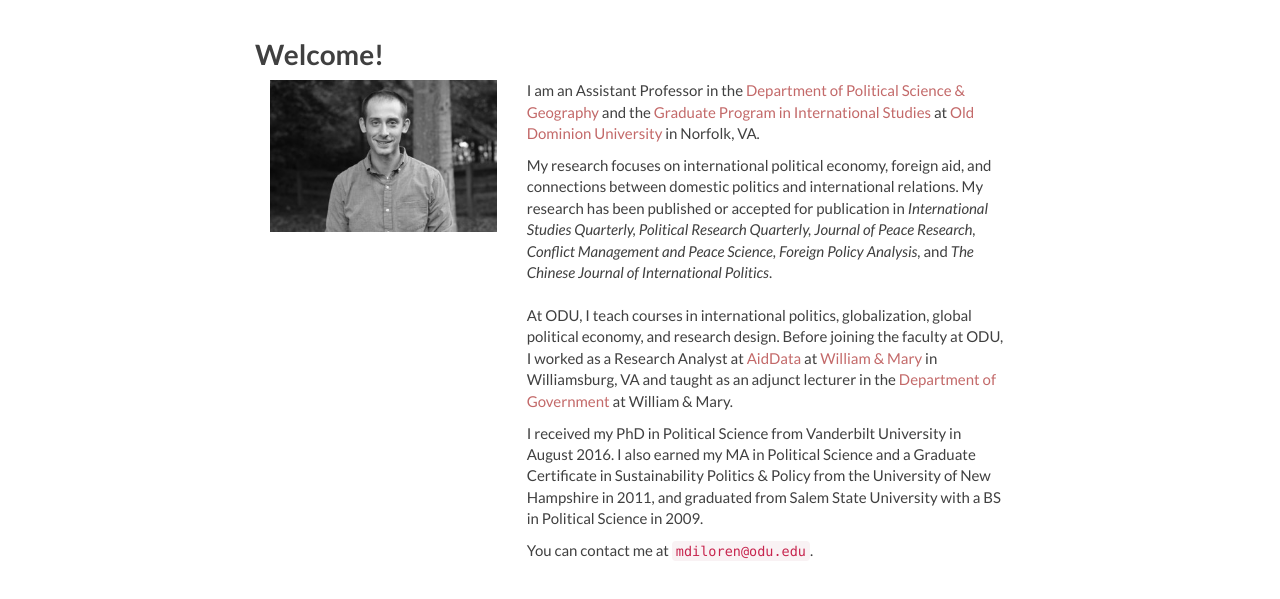
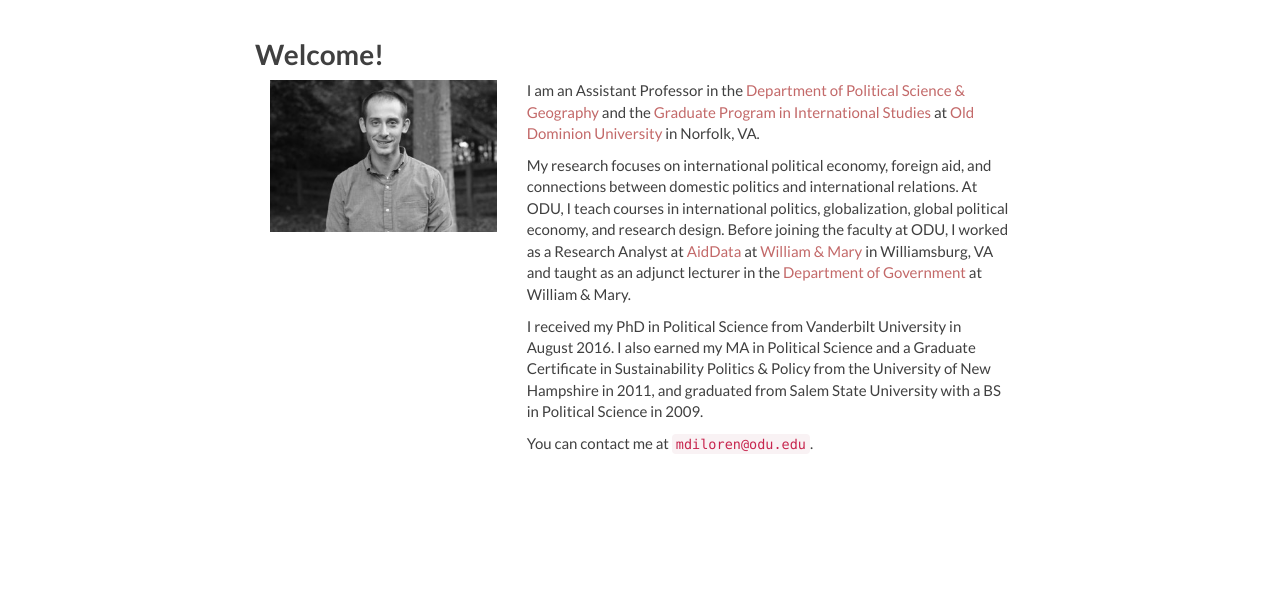
Before and after one commit to mdilorenzo/mdilorenzo.github.io, a plain HTML site: page index.html in a window 1280 px wide. Shown: the part 63-662 px from the top of the page. Drawn offline with nearby package versions, Linux system fonts and the light colour scheme.

Commit message:
Update index

```diff
--- a/index.html
+++ b/index.html
@@ -85,10 +85,7 @@ class="active"
 <p> I am an Assistant Professor in the <a href="https://www.odu.edu/pols-geog">Department of Political Science & Geography</a> and the <a href="https://www.odu.edu/gpis">Graduate Program in International Studies</a> at <a href="http://www.odu.edu">Old Dominion University</a> in Norfolk, VA.</p>
 
 
-<p>My research focuses on international political economy, foreign aid, and connections between domestic politics and international relations. My research has been published or accepted for publication in <i>International Studies Quarterly, Political Research Quarterly, Journal of Peace Research, Conflict Management and Peace Science, Foreign Policy Analysis,</i> and <i>The Chinese Journal of International Politics</i>.
-
-	<br><br>At ODU, I teach courses in international politics, globalization, global political economy, and research design. Before joining the faculty at ODU, I worked as a Research Analyst at <a href="http://www.aiddata.org">AidData</a> at <a href="http://www.wm.edu">William & Mary</a> in Williamsburg, VA and taught as an adjunct lecturer in the <a href="http://www.wm.edu/as/government/">Department of Government</a> at William & Mary.</p>
-
+<p>My research focuses on international political economy, foreign aid, and connections between domestic politics and international relations. At ODU, I teach courses in international politics, globalization, global political economy, and research design. Before joining the faculty at ODU, I worked as a Research Analyst at <a href="http://www.aiddata.org">AidData</a> at <a href="http://www.wm.edu">William & Mary</a> in Williamsburg, VA and taught as an adjunct lecturer in the <a href="http://www.wm.edu/as/government/">Department of Government</a> at William & Mary.</p>
 
 <p>I received my PhD in Political Science from Vanderbilt University in August 2016. I also earned my MA in Political Science and a Graduate Certificate in Sustainability Politics & Policy from the University of New Hampshire in 2011, and graduated from Salem State University with a BS in Political Science in 2009. </p>
 
```
